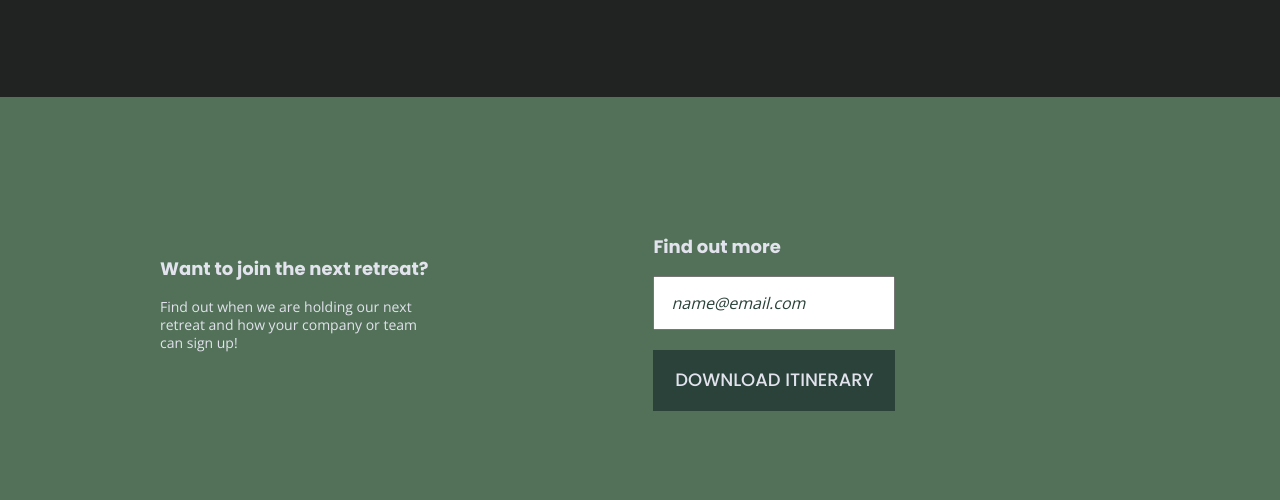
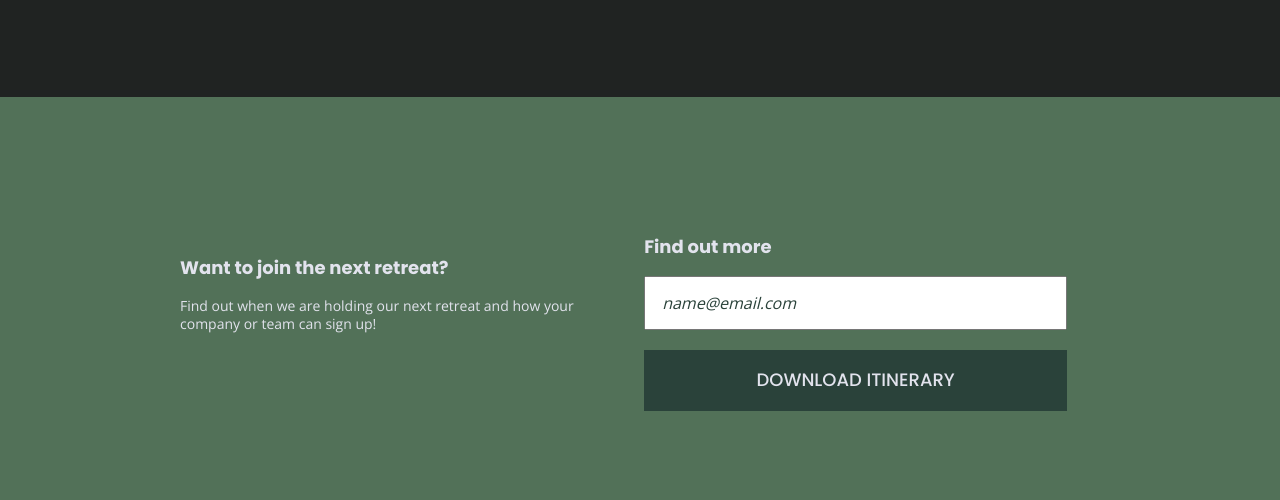
Before and after one commit to bh-codes/unplugged-retreat, a website built with Parcel: page index.html in a window 1280 px wide. Shown: the part 300-800 px from the top of the page. Built offline with nearby package versions, Linux system fonts and the light colour scheme.

```diff
--- a/css/main.css
+++ b/css/main.css
@@ -532,9 +532,12 @@
 
 }
 
-aside .content-wrapper .form-description,
+aside .content-wrapper .form-description {
+	width: 70%;
+}
+
 aside .content-wrapper .form {
-	width: 35%;
+	width: 80%;
 	margin: 0;
 }
 
```
Also changed, not shown: img/features.png (added), img/unpluggedlogo.png (added), 2 other files.
